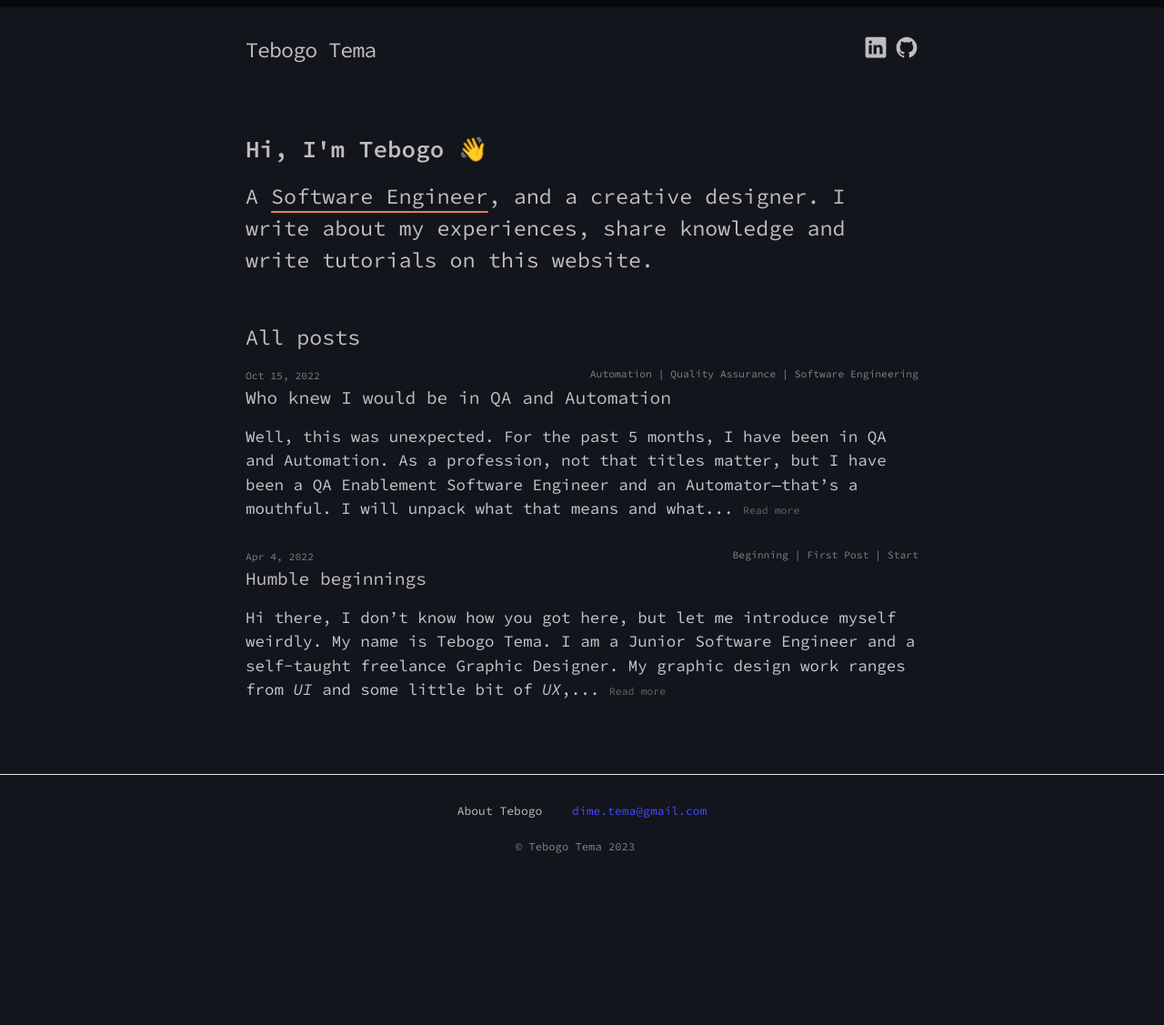
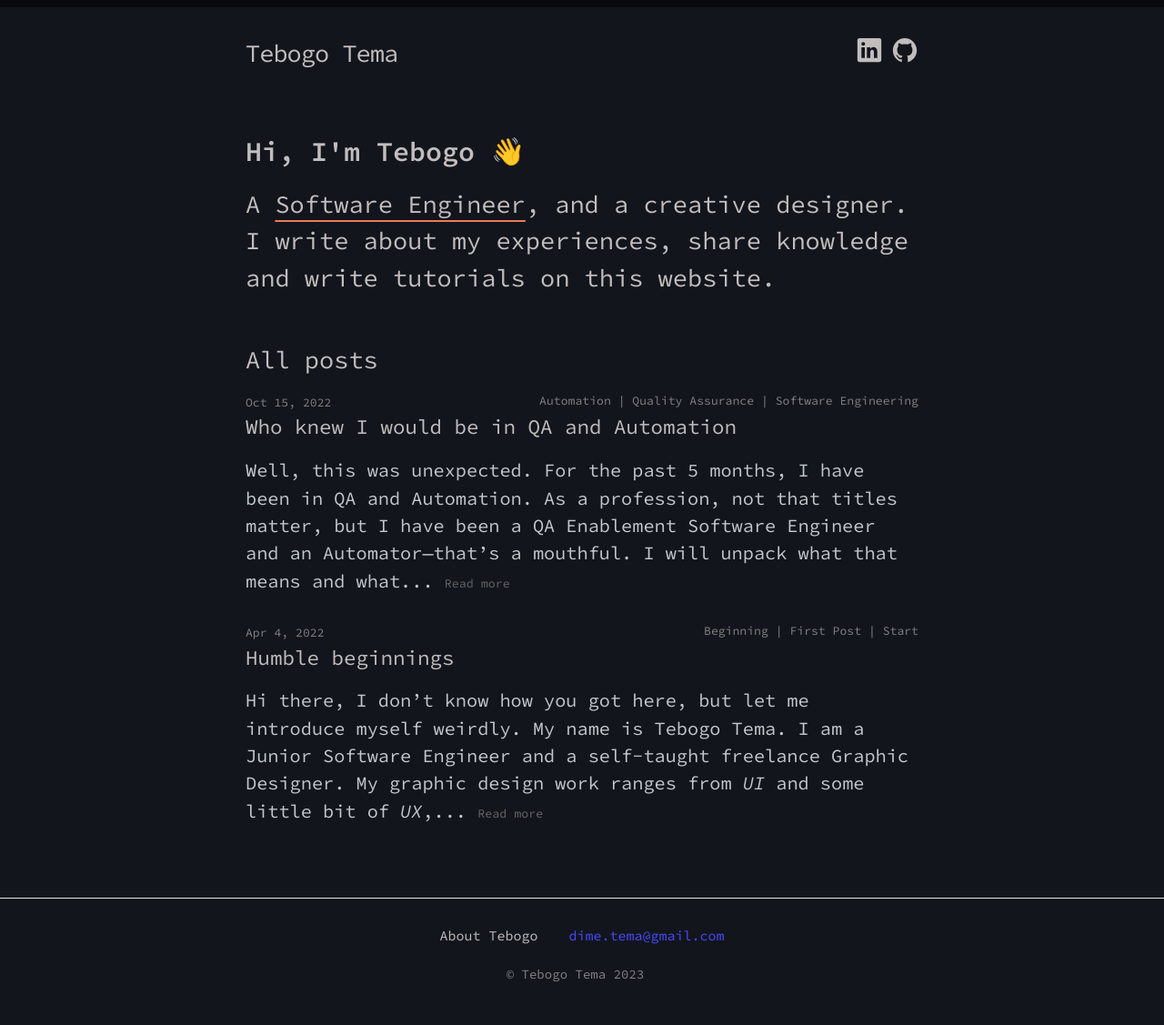
Before and after one commit to feelthedimez/feelthedimez.github.io, a Jekyll site: the page built from index.markdown, in a window 1280 px wide. Shown: the whole page at 91% size. Built offline with Jekyll 4.4.1, drawn with Linux system fonts in a browser that asks for light colours; before the commit the page ends 985 px from its top, so only the background shows below that.

Commit message:
Update Gemfile.lock and main-style.scss

```diff
--- a/_sass/main-style.scss
+++ b/_sass/main-style.scss
@@ -3,7 +3,7 @@
 // Define defaults for each variable.
 
 $base-font-family: 'Source Code Pro', monospace, sans-serif !default;
-$base-font-size:   13px !default;
+$base-font-size:   15px !default;
 $base-font-weight: 400 !default;
 $small-font-size:  $base-font-size * 0.875 !default;
 $base-line-height: 1.5 !default;
```
Also changed, not shown: Gemfile.lock, favicon.png.
